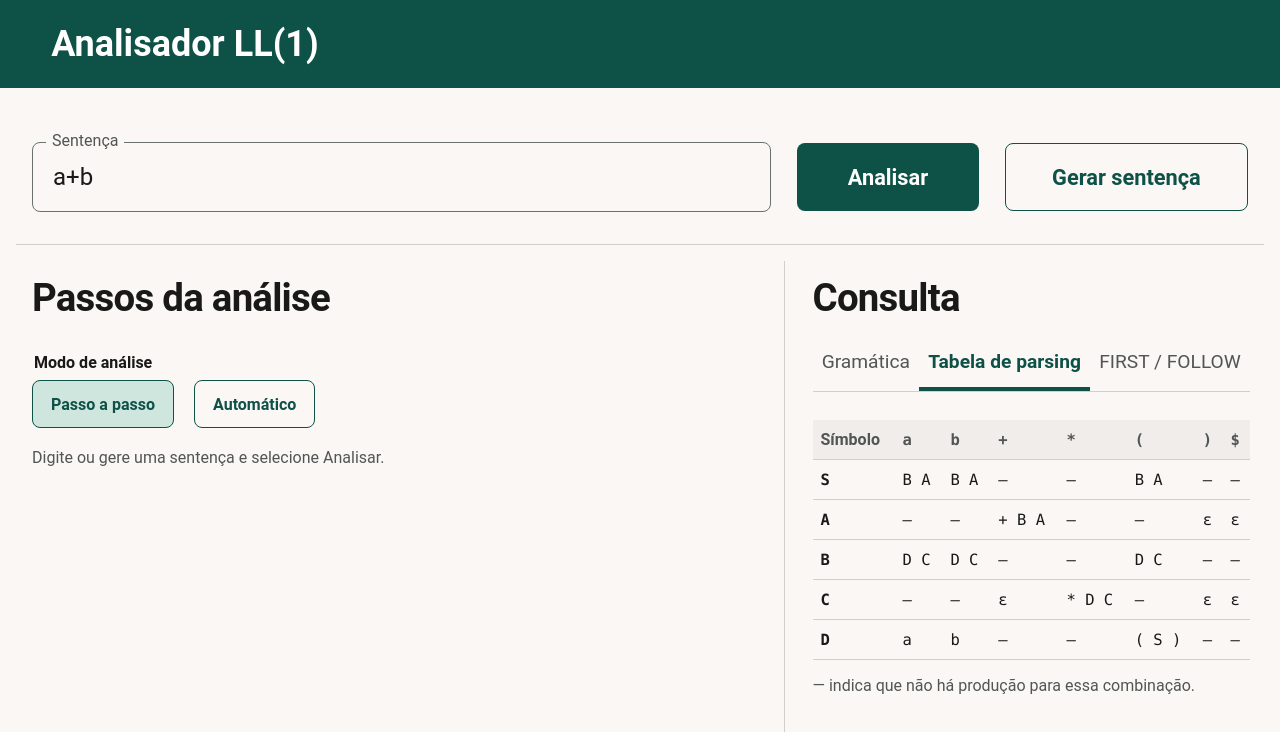
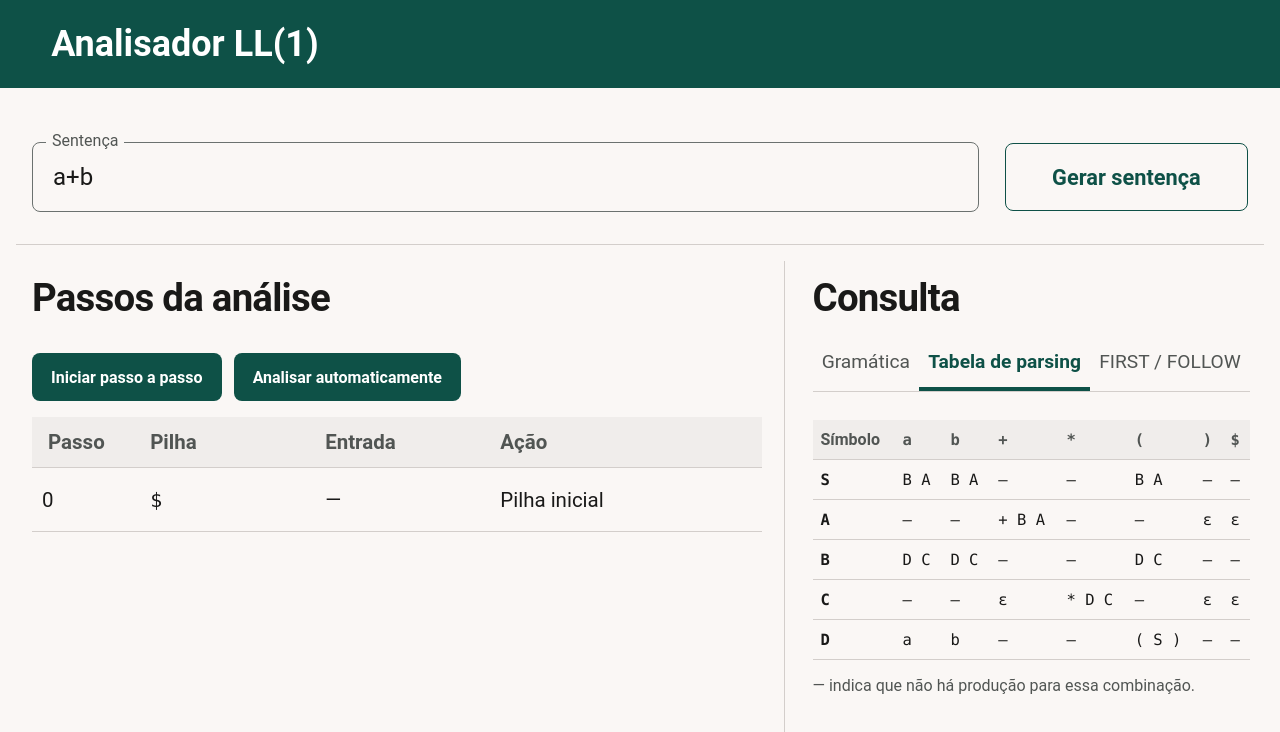
Before and after one commit to RenanPoersch/ll1, an Angular app: page / in a window 1280 px wide. Shown: the top 732 px of the page. Built offline with nearby package versions, Linux system fonts and the light colour scheme.

Commit message:
Inicia a análise pelos botões de modo e mantém a pilha inicial visível

```diff
--- a/src/app.html
+++ b/src/app.html
@@ -1,43 +1,46 @@
 <header class="toolbar">Analisador LL(1)</header>
 
 <main>
-  <form class="sentence-form" (ngSubmit)="run()">
+  <div class="sentence-form">
     <div class="field">
       <label for="sentence">Sentença</label>
       <input id="sentence" #input name="sentence" [(ngModel)]="sentence"
         (ngModelChange)="clearAnalysis()" autocomplete="off" spellcheck="false" maxlength="256">
     </div>
-    <button class="button primary" type="submit">Analisar</button>
     <button class="button outlined" type="button" (click)="generate()">Gerar sentença</button>
-  </form>
+  </div>
 
   <div class="workspace">
     <section class="analysis" aria-labelledby="steps-title">
       <h1 id="steps-title">Passos da análise</h1>
-      <fieldset class="analysis-mode">
-        <legend>Modo de análise</legend>
-        <button class="button outlined" type="button" [attr.aria-pressed]="mode === 'manual'"
-          (click)="setMode('manual')">Passo a passo</button>
-        <button class="button outlined" type="button" [attr.aria-pressed]="mode === 'automatic'"
-          (click)="setMode('automatic')">Automático</button>
-      </fieldset>
-      @if (result; as analysis) {
+      <div class="trace-controls">
+        <button class="button primary" type="button" (click)="run('manual')">Iniciar passo a passo</button>
+        <button class="button primary" type="button" (click)="run('automatic')">Analisar automaticamente</button>
+      </div>
+      @if (result) {
         <div class="trace-controls">
           @if (mode === 'manual' && !finished) {
-            <button class="button primary" type="button" (click)="advance()">Próximo passo</button>
+            <button class="button outlined" type="button" (click)="advance()">Próximo passo</button>
           }
           @if (mode === 'automatic' && !finished) {
             <span class="hint" role="status">Analisando automaticamente…</span>
           }
           <button class="button text" type="button" (click)="reset(input)">Nova análise</button>
         </div>
+      }
       <div class="trace" #trace tabindex="0" aria-label="Histórico da análise">
         <table>
           <thead>
             <tr><th scope="col">Passo</th><th scope="col">Pilha</th><th scope="col">Entrada</th><th scope="col">Ação</th></tr>
           </thead>
           <tbody>
-              @for (step of analysis.steps.slice(0, visibleCount()); track $index) {
+            <tr class="initial-step">
+              <td>0</td>
+              <td><code>$</code></td>
+              <td>—</td>
+              <td>Pilha inicial</td>
+            </tr>
+            @for (step of result ? result.steps.slice(0, visibleCount()) : []; track $index) {
               <tr [class.selected]="selectedStep === $index" (click)="selectedStep = $index">
                 <td><button type="button" class="step-number" [attr.aria-pressed]="selectedStep === $index"
                   [attr.aria-label]="'Selecionar passo ' + ($index + 1)"
@@ -50,6 +53,7 @@
           </tbody>
         </table>
       </div>
+      @if (result; as analysis) {
         @if (finished) {
           <div class="outcome">
             <div class="notice" [class.rejected]="!analysis.accepted" role="status">
@@ -58,8 +62,6 @@
             </div>
           </div>
         }
-      } @else {
-        <p class="empty">Digite ou gere uma sentença e selecione Analisar.</p>
       }
     </section>
     <section class="reference" aria-labelledby="reference-title">
--- a/src/main.ts
+++ b/src/main.ts
@@ -42,17 +42,12 @@ class AppComponent {
     return this.result?.steps[this.selectedStep]?.lookup;
   }
 
-  run(): void {
+  run(mode: 'manual' | 'automatic'): void {
     this.clearAnalysis();
+    this.mode = mode;
     this.result = analyze(this.sentence);
     this.advance();
-    this.setMode(this.mode);
-  }
-
-  setMode(mode: 'manual' | 'automatic'): void {
-    this.mode = mode;
-    this.stopTimer();
-    if (mode === 'automatic' && this.result && !this.finished) {
+    if (mode === 'automatic' && !this.finished) {
       this.timer = setInterval(() => this.advance(), 600);
     }
   }
--- a/src/styles.scss
+++ b/src/styles.scss
@@ -33,7 +33,7 @@ main { padding: 0 16px 16px; }
 
 .sentence-form {
   display: grid;
-  grid-template-columns: minmax(0, 1fr) minmax(130px, 15%) minmax(172px, 20%);
+  grid-template-columns: minmax(0, 1fr) minmax(172px, 20%);
   gap: clamp(12px, 2vw, 28px);
   align-items: center;
   padding: 54px 16px 32px;
@@ -96,16 +96,6 @@ table { width: 100%; border-collapse: collapse; text-align: left; }
 thead { background: #f0edeb; color: var(--muted); }
 th, td { border-bottom: 1px solid var(--line); padding: 13px 16px; }
 td { overflow-wrap: anywhere; }
-.analysis-mode {
-  display: flex;
-  flex-wrap: wrap;
-  gap: 8px 20px;
-  border: 0;
-  margin: 0 0 20px;
-  padding: 0;
-}
-.analysis-mode legend { margin-bottom: 8px; font-weight: 600; }
-.analysis-mode .button[aria-pressed="true"] { background: var(--selection); }
 .trace-controls { display: flex; flex-wrap: wrap; align-items: center; gap: 12px; margin-bottom: 16px; }
 .trace { overflow: auto; max-height: clamp(420px, 66vh, 760px); scrollbar-color: #8ca49d transparent; }
 .trace table { min-width: 420px; table-layout: fixed; font-size: clamp(14px, 1.6vw, 21px); }
@@ -115,6 +105,7 @@ td { overflow-wrap: anywhere; }
 .trace td:first-child { padding: 5px 10px; }
 .trace tbody tr { height: 64px; cursor: pointer; }
 .trace tbody tr:hover { background: #e4eee9; }
+.trace tbody .initial-step { cursor: default; background: transparent; }
 .selected, .trace tbody tr.selected:hover { background: var(--selection); }
 .step-number {
   border: 0;
@@ -141,7 +132,7 @@ td { overflow-wrap: anywhere; }
 }
 .notice span { font-size: 16px; margin-top: 4px; }
 .notice.rejected { background: #fce5e0; color: #8c2419; }
-.empty, .hint { color: var(--muted); }
+.hint { color: var(--muted); }
 
 .panels {
   display: flex;
```
Also changed, not shown: 1 other file (tests, documents, lock files or other folders). Lines whose indentation alone changed are shown as unchanged.
